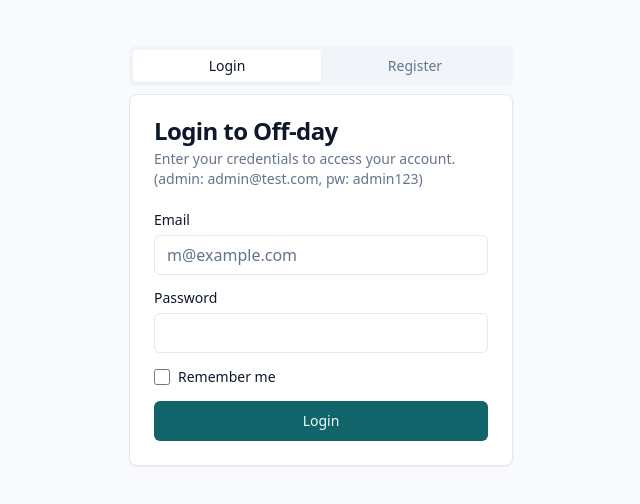
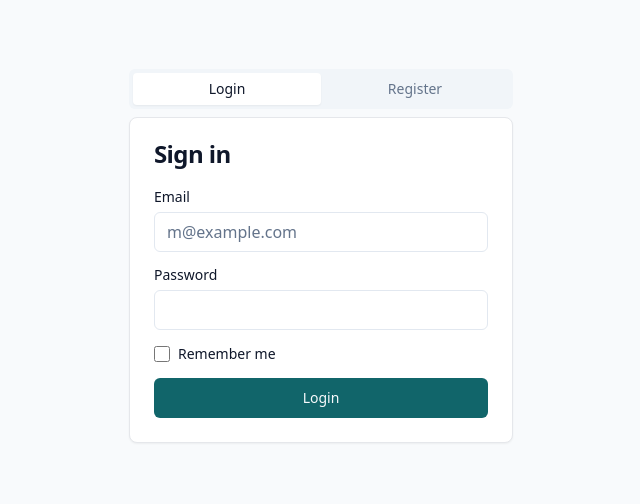
Before and after one commit to thafsi-pv/Off-day, a React (Vite) app: page / in a window 1280 px wide. Shown: the part 144-648 px from the top of the page, without its empty margins (319-959 px from the left). Built offline with nearby package versions, Linux system fonts and the light colour scheme.

Commit message:
fix:remove static text

```diff
--- a/components/Auth.tsx
+++ b/components/Auth.tsx
@@ -90,11 +90,7 @@ const Auth: React.FC<AuthProps> = ({ onLogin, showToast }) => {
   const loginForm = (
     <Card>
       <CardHeader>
-        <CardTitle className="text-2xl">Login to Off-day</CardTitle>
-        <CardDescription>
-          Enter your credentials to access your account. <br />
-          (admin: admin@test.com, pw: admin123)
-        </CardDescription>
+        <CardTitle className="text-2xl">Sign in</CardTitle>
       </CardHeader>
       <CardContent className="">
         <form onSubmit={handleLogin} className="grid gap-4">
```
Also changed, not shown: index.css (line endings or trailing spaces), tsconfig.json (line endings or trailing spaces), tsconfig.node.json (line endings or trailing spaces), 1 other file (tests, documents, lock files or other folders).
